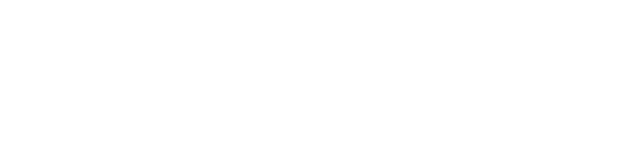
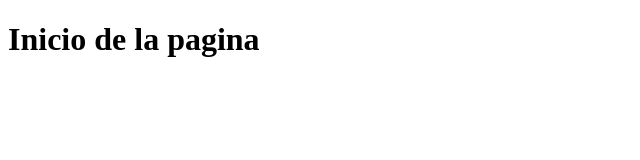
Before and after one commit to Leo150602/ProyectoIntegrador, a plain HTML site: page index.html in a window 1280 px wide. Shown: the whole page, without its empty margins (0-640 px from the left). Drawn offline with Linux system fonts and the light colour scheme.

Commit message:
prueba rama develop

```diff
--- a/index.html
+++ b/index.html
@@ -7,7 +7,7 @@
     <title>Grupo Uribe | GCO</title>
 </head>
 <body>
-
+    <h1>Inicio de la pagina</h1>
 
     <script reel="./js/index.js"></script>
 </body>
```
